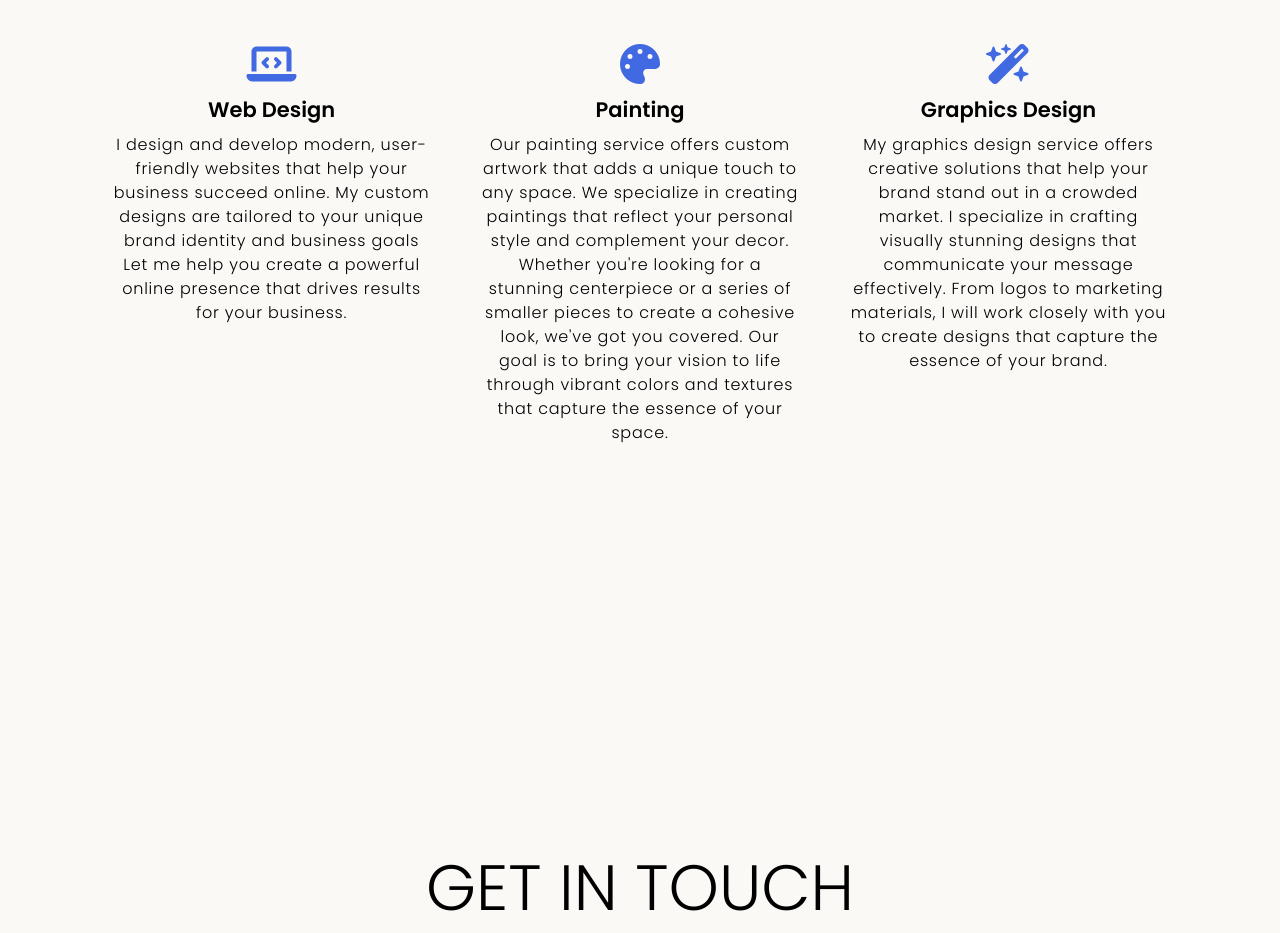
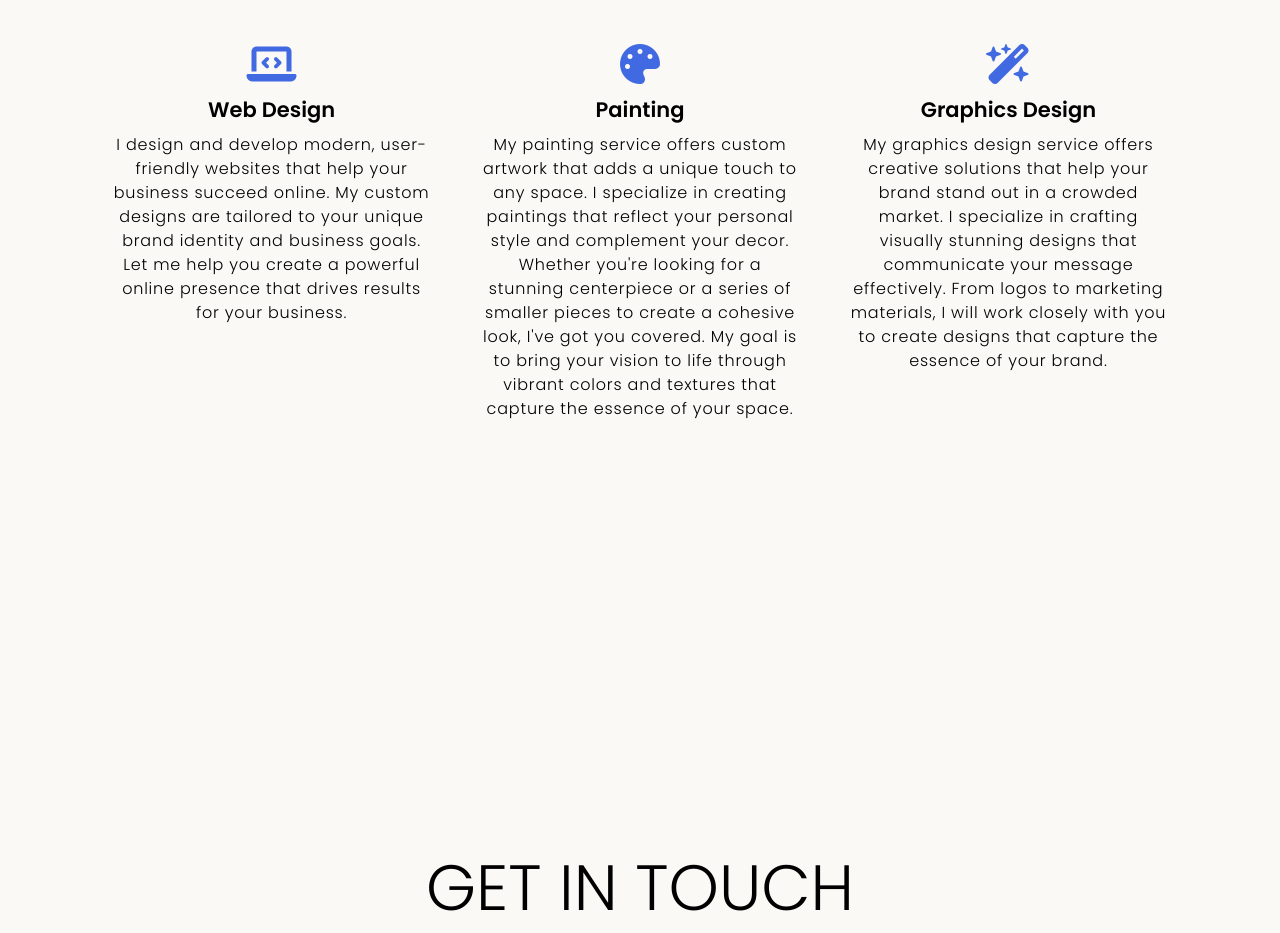
Before and after one commit to Aliwah1403/Eugene-Portfolio-Web, a plain HTML site: page index.html in a window 1280 px wide. Shown: the part 1880-2813 px from the top of the page. Drawn offline with Linux system fonts and the light colour scheme; a script that the page names is missing.

Commit message:
Made some changes to content

```diff
--- a/css/style.css
+++ b/css/style.css
@@ -509,7 +509,6 @@
   line-height: 1.5rem;
   font-weight: 300;
   margin-top: 5px;
-  letter-spacing: 0.05rem;
 }
 
 #my-services .services h1::after {
--- a/index.html
+++ b/index.html
@@ -169,7 +169,7 @@
             <p>
               I design and develop modern, user-friendly websites that help your
               business succeed online. My custom designs are tailored to your
-              unique brand identity and business goals Let me help you create a
+              unique brand identity and business goals. Let me help you create a
               powerful online presence that drives results for your business.
             </p>
           </div>
@@ -178,11 +178,11 @@
             <i class="fa-solid fa-palette"></i>
             <h2>Painting</h2>
             <p>
-              Our painting service offers custom artwork that adds a unique
-              touch to any space. We specialize in creating paintings that
+              My painting service offers custom artwork that adds a unique
+              touch to any space. I specialize in creating paintings that
               reflect your personal style and complement your decor. Whether
               you're looking for a stunning centerpiece or a series of smaller
-              pieces to create a cohesive look, we've got you covered. Our goal
+              pieces to create a cohesive look, I've got you covered. My goal
               is to bring your vision to life through vibrant colors and
               textures that capture the essence of your space.
             </p>
```
